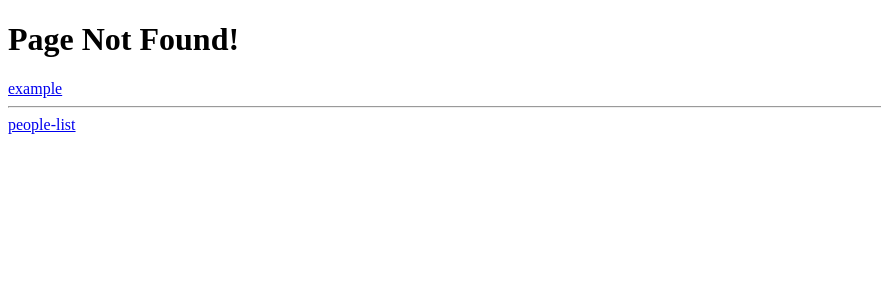
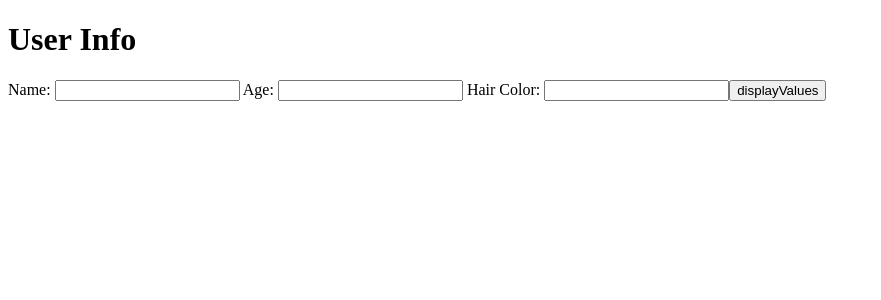
Before and after one commit to Kaushal185/AngularOreally, an Angular app: page /user-info-from in a window 1280 px wide. Before the commit this address had no page. Shown: the top 300 px of the page, without its empty margins (0-881 px from the left). Built offline with nearby package versions, Linux system fonts and the light colour scheme.

Commit message:
created controlled forms in angular concept of two way binding using [(ngModel)]

```diff
--- a/src/app/app-routing.module.ts
+++ b/src/app/app-routing.module.ts
@@ -6,6 +6,7 @@
 import { CounterComponent } from './counter/counter.component';
 import { ParamExampleComponent } from './param-example/param-example.component';
 import { NotFoundPageComponent } from './not-found-page/not-found-page.component';
+import { UserInfoFormComponent } from './user-info-form/user-info-form.component';
 const routes: Routes = [
   {path:'counter-page',component:CounterPageComponent},
   {path:'example',component:ExampleComponent},
@@ -13,6 +14,7 @@
   {path:'',redirectTo:'example',pathMatch:'full'},
   {path:'param-example/:urlParam',component:ParamExampleComponent},
   {path:'param-example/:urlParam/:anotherParam',component:ParamExampleComponent},
+  {path:'user-info-from',component:UserInfoFormComponent},
   {path:'**',component:NotFoundPageComponent}
   // {path:'counter',component:CounterComponent},
 ];
--- /dev/null
+++ b/src/app/user-info-form/user-info-form.component.html
@@ -0,0 +1,16 @@
+<div>
+    <h1>User Info</h1>
+    <label>
+        Name:
+        <input name = "name" [(ngModel)] = "name"/>
+    </label>
+    <label>
+        Age:
+        <input name = "age" [(ngModel)]="age" />
+    </label>
+    <label>
+         Hair Color:
+        <input name = 'haircolor' [(ngModel)]="haircolor" />
+    </label>
+    <button (click)="displayValues()">displayValues</button>
+</div>
--- /dev/null
+++ b/src/app/user-info-form/user-info-form.component.ts
@@ -0,0 +1,15 @@
+import { Component } from '@angular/core';
+
+@Component({
+  selector: 'app-user-info-form',
+  templateUrl: './user-info-form.component.html',
+  styleUrls: ['./user-info-form.component.css']
+})
+export class UserInfoFormComponent {
+  name:string = '';
+  age:string = '';
+  haircolor:string = '';
+  displayValues():void{
+    alert(`Name:${this.name}, Age:${this.age},Hair Color:${this.haircolor}`);
+  }
+}
```
Also changed, not shown: src/app/app.module.ts (+6 -2 lines), src/app/user-info-form/user-info-form.component.css (added), 1 other file (tests, documents, lock files or other folders).
